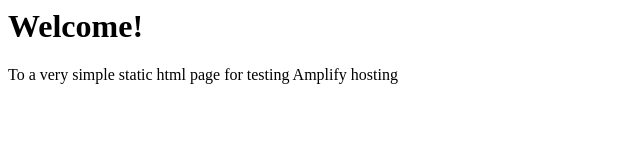
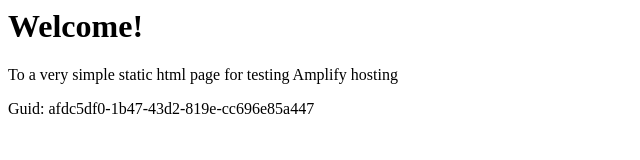
Before and after one commit to aws-aemilia-pdx/Github-PR-Commit-Integration-Test-DoNotTouch-Gith-P5X5MO5I-v1-prod-us-west-2, a website: page src/index.html in a window 1280 px wide. Shown: the whole page, without its empty margins (0-640 px from the left). Drawn offline with Linux system fonts and the light colour scheme.

Commit message:
commit from integ tests

```diff
--- a/src/index.html
+++ b/src/index.html
@@ -1,3 +1,5 @@
+
+
 <html lang="en">
 
 <head>
@@ -10,6 +12,6 @@
 <body>
     <h1>Welcome!</h1>
     <p>To a very simple static html page for testing Amplify hosting</p>
-</body>
+    <p>Guid: afdc5df0-1b47-43d2-819e-cc696e85a447</p></body>
 
 </html>
```
